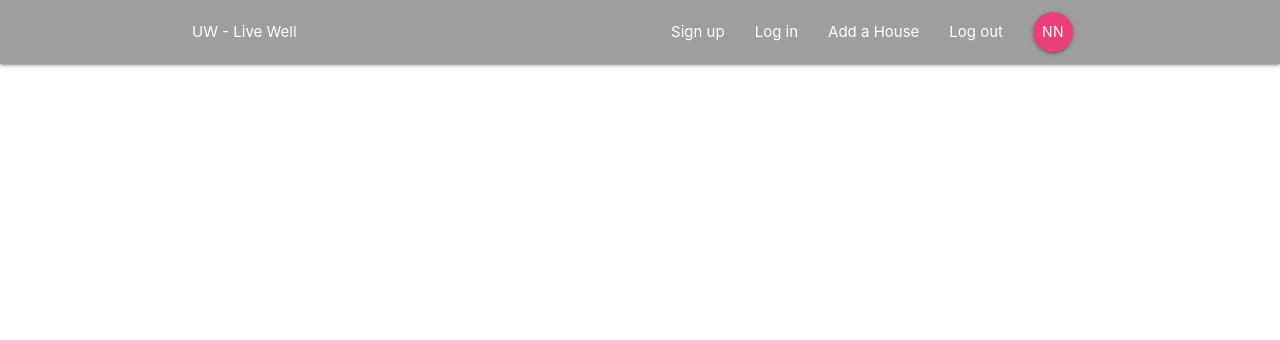
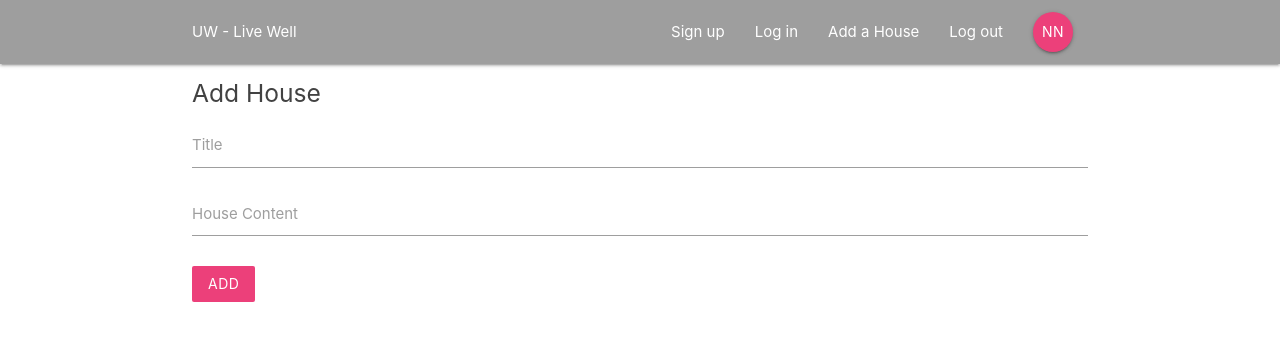
Before and after one commit to yshaheen7/UW-live-well, a React (Create React App) app in the folder spike/: page /addhouse in a window 1280 px wide. Shown: the top 340 px of the page. Built offline with nearby package versions, Linux system fonts and the light colour scheme.

Commit message:
Add new house has been implemented (title/content only)

```diff
--- a/spike/src/App.js
+++ b/spike/src/App.js
@@ -5,6 +5,8 @@
 import HouseDetails from './components/houses/HouseDetails'
 import SignIn from './components/auth/SignIn';
 import SignUp from './components/auth/SignUp';
+import AddNewHouse from './components/houses/AddNewHouse';
+
 
 function App() {
   return (
@@ -16,6 +18,7 @@
           <Route path='/houses/:id' component={HouseDetails}/>
           <Route path ='/signin' component={SignIn} />
           <Route path ='/signup' component={SignUp} />
+          <Route path ='/addhouse' component={AddNewHouse} />
         </Switch>
       </div>
     </BrowserRouter>
--- a/spike/src/components/houses/AddNewHouse.js
+++ b/spike/src/components/houses/AddNewHouse.js
@@ -0,0 +1,40 @@
+import React, { Component } from 'react'
+
+class addHouse extends Component {
+  state = {
+    title:'',
+    content: ''
+  }
+  handleChange = (e) => {
+    this.setState({
+      [e.target.id]: e.target.value
+    })
+    console.log(e);
+  }
+  handleSubmit = (e) => {
+    e.preventDefault();
+    console.log(this.state);
+  }
+  render() {
+    return(
+      <div className ="container">
+        <form onSubmit={this.handleSubmit} className="white">
+          <h5 className="grey-text text-darken-3">Add House</h5>
+          <div className="input-field">
+            <label htmlFor="title">Title</label>
+            <input type="text" id="title" onChange={this.handleChange}/>
+          </div>
+          <div className="input-field">
+            <label htmlFor="content">House Content</label>
+            <textarea id="content" className="materialize-textarea" onChange={this.handleChange}></textarea>
+          </div>
+          <div className="input-field">
+            <button className="btn pink lighten-1 z-depth-0">Add</button>
+          </div>
+        </form>
+      </div>
+    )
+  }
+}
+
+export default addHouse
```
